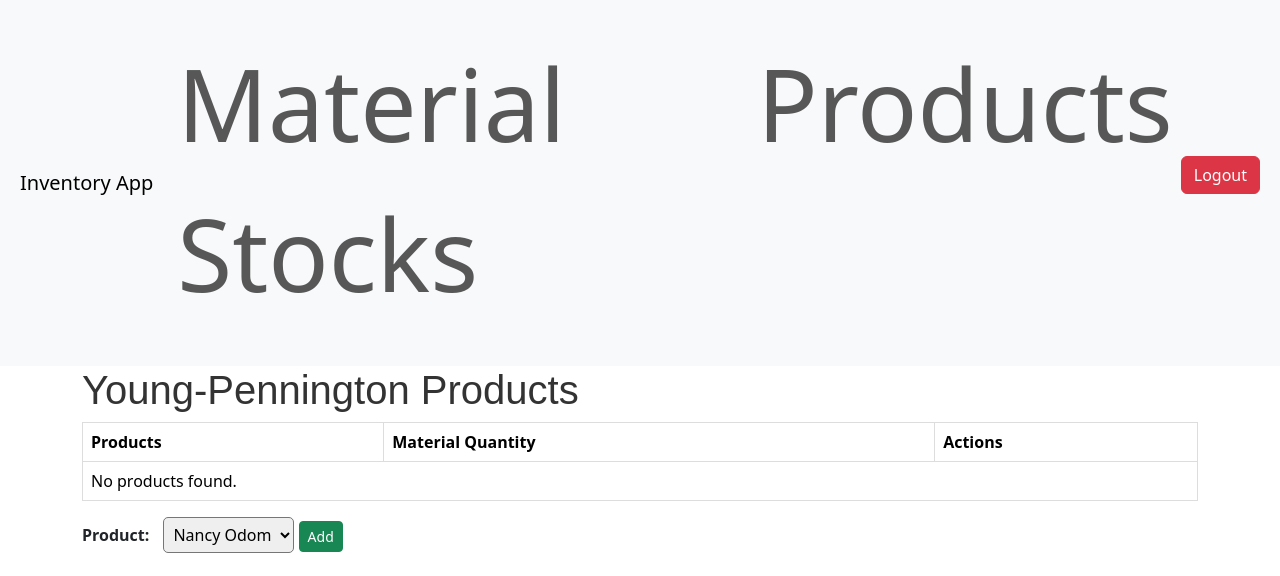
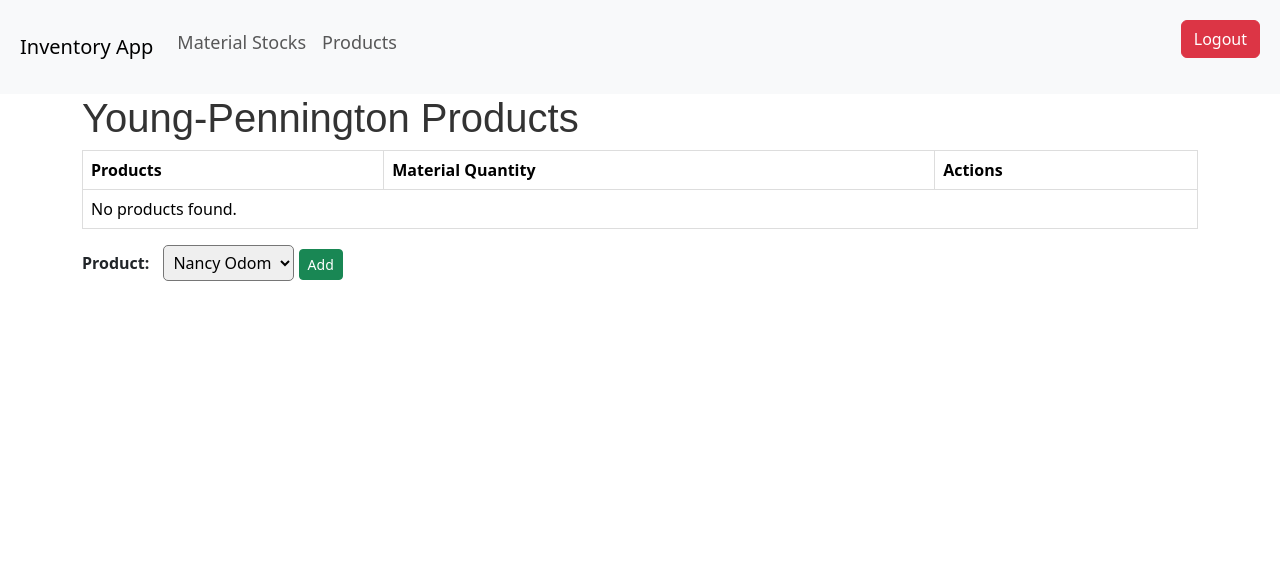
Before and after one commit to fikrirohizam/inventoryApp, a Django app: page /inventoryapp/products-list/ in a window 1280 px wide. Shown: the top 576 px of the page. Run offline with Django 4.2, Linux system fonts and the light colour scheme; a user stored in the database is signed in; data comes from the database, SQL or seed files in the repository; data that the repository does not hold is empty; some libraries are stand-ins or nearby versions.

Commit message:
css improvement and javascript implementation

```diff
--- a/inventoryApp/static/inventoryApp/style.css
+++ b/inventoryApp/static/inventoryApp/style.css
@@ -47,7 +47,3 @@ table td {
 table th {
   background-color: #f2f2f2;
 }
-
-.nav-link {
-  font-size: 100px;
-}
--- a/inventoryApp/templates/base.html
+++ b/inventoryApp/templates/base.html
@@ -33,3 +33,12 @@
 {% block content %}
 
 {% endblock %}
+
+<style>
+  .nav-link {
+    font-size: 18px;
+  }
+</style>
+
+<script src="https://code.jquery.com/jquery-3.5.1.slim.min.js" integrity="sha384-DfXdz2htPH0lsSSs5nCTpuj/zy4C+OGpamoFVy38MVBnE+IbbVYUew+OrCXaRkfj" crossorigin="anonymous"></script>
+<script src="https://cdn.jsdelivr.net/npm/bootstrap@5.0.2/dist/js/bootstrap.bundle.min.js" integrity="sha384-MrcW6ZMFYlzcLA8Nl+NtUVF0sA7MsXsP1UyJoMp4YLEuNSfAP+JcXn/tWtIaxVXM" crossorigin="anonymous"></script>
```
